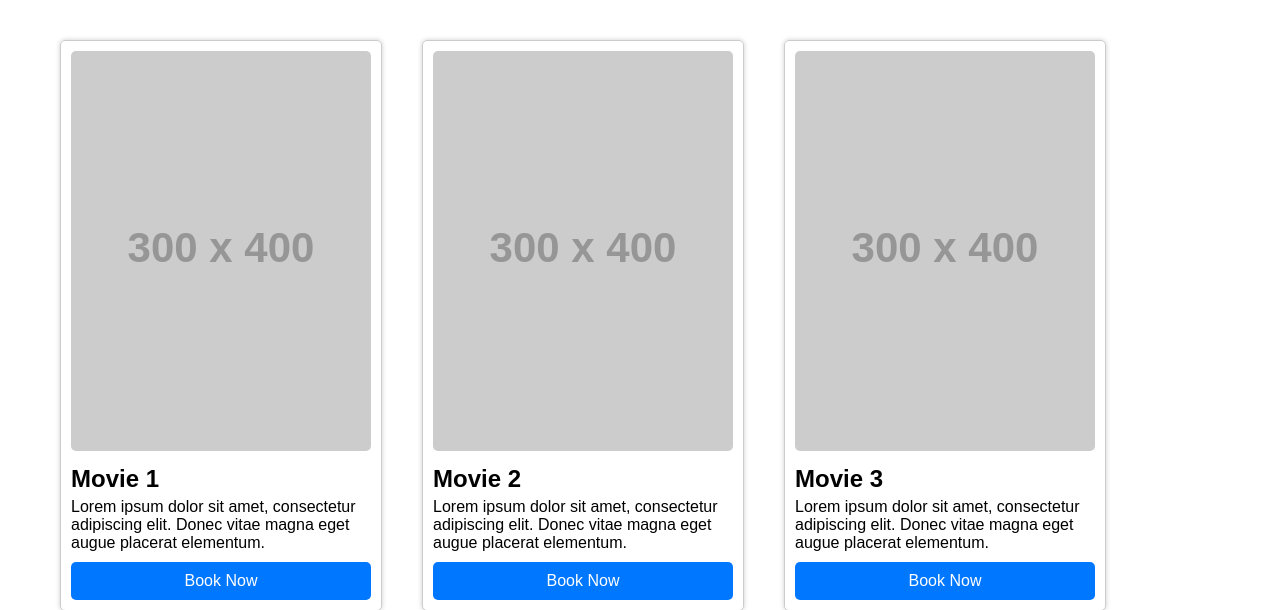
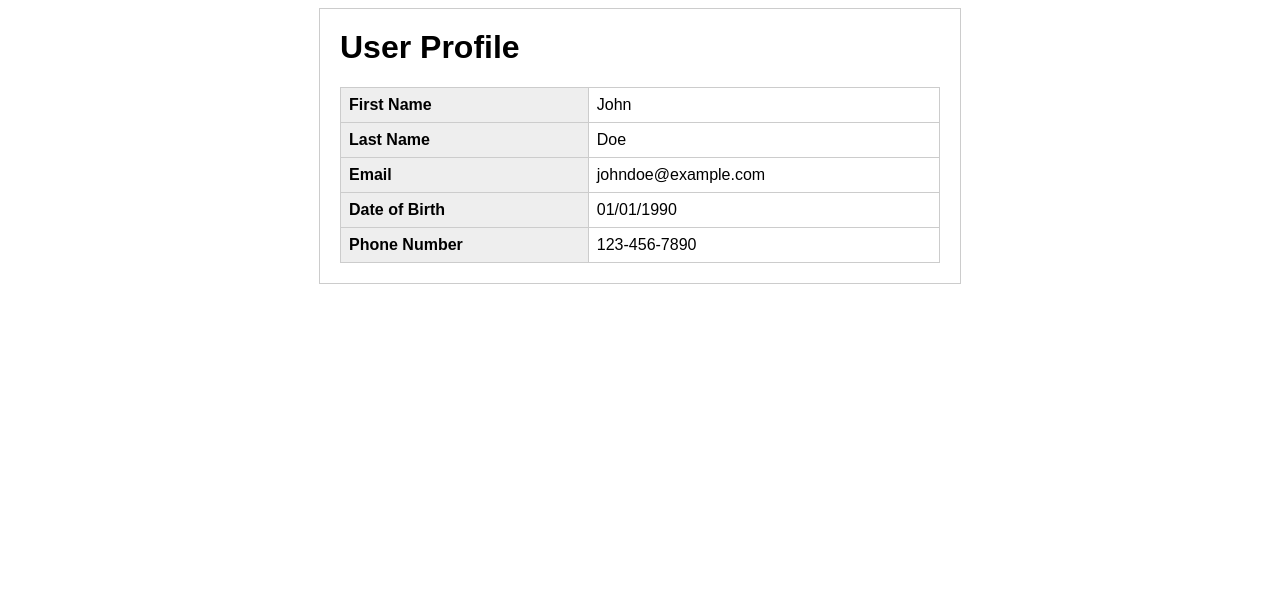
Before and after one commit to Np1311/CinemaBookingSystem, a PHP site: page /try.php in a window 1280 px wide. Shown: the top 610 px of the page. After the commit the page ends 284 px from the top, so only its background shows below. Run offline with PHP 8.4, Linux system fonts and the light colour scheme; grey boxes labelled with a size stand in for pictures from a placeholder-image service; some libraries are stand-ins or nearby versions.

Commit message:
update customer profile

```diff
--- a/view/try.php
+++ b/view/try.php
@@ -1,4 +1,4 @@
-<!DOCTYPE html>
+<!-- <!DOCTYPE html>
 <html>
 <head>
 	<title>Movie List</title>
@@ -103,4 +103,80 @@
 		</div>
 	</div>
 </body>
+</html> -->
+<?php
+// Assume we have fetched the user's profile data from a database
+$user = array(
+    'first_name' => 'John',
+    'last_name' => 'Doe',
+    'email' => 'johndoe@example.com',
+    'date_of_birth' => '1990-01-01',
+    'phone' => '123-456-7890'
+);
+
+// Use HTML and CSS to display the user's profile data
+?>
+<!DOCTYPE html>
+<html>
+<head>
+  <title>User Profile</title>
+  <style>
+    .profile {
+      max-width: 600px;
+      margin: auto;
+      border: 1px solid #ccc;
+      padding: 20px;
+      font-family: Arial, sans-serif;
+      font-size: 16px;
+    }
+
+    h1 {
+      margin-top: 0;
+    }
+
+    table {
+      border-collapse: collapse;
+      width: 100%;
+    }
+
+    th, td {
+      border: 1px solid #ccc;
+      padding: 8px;
+      text-align: left;
+      vertical-align: top;
+    }
+
+    th {
+      background-color: #eee;
+      font-weight: bold;
+    }
+  </style>
+</head>
+<body>
+  <div class="profile">
+    <h1>User Profile</h1>
+    <table>
+      <tr>
+        <th>First Name</th>
+        <td><?php echo $user['first_name']; ?></td>
+      </tr>
+      <tr>
+        <th>Last Name</th>
+        <td><?php echo $user['last_name']; ?></td>
+      </tr>
+      <tr>
+        <th>Email</th>
+        <td><?php echo $user['email']; ?></td>
+      </tr>
+      <tr>
+        <th>Date of Birth</th>
+        <td><?php echo date('d/m/Y', strtotime($user['date_of_birth'])); ?></td>
+      </tr>
+      <tr>
+        <th>Phone Number</th>
+        <td><?php echo $user['phone']; ?></td>
+      </tr>
+    </table>
+  </div>
+</body>
 </html>
```
Also changed, not shown: model/Customer_model.php (+61 -0 lines), view/customer_home_view.php (+13 -0 lines).
